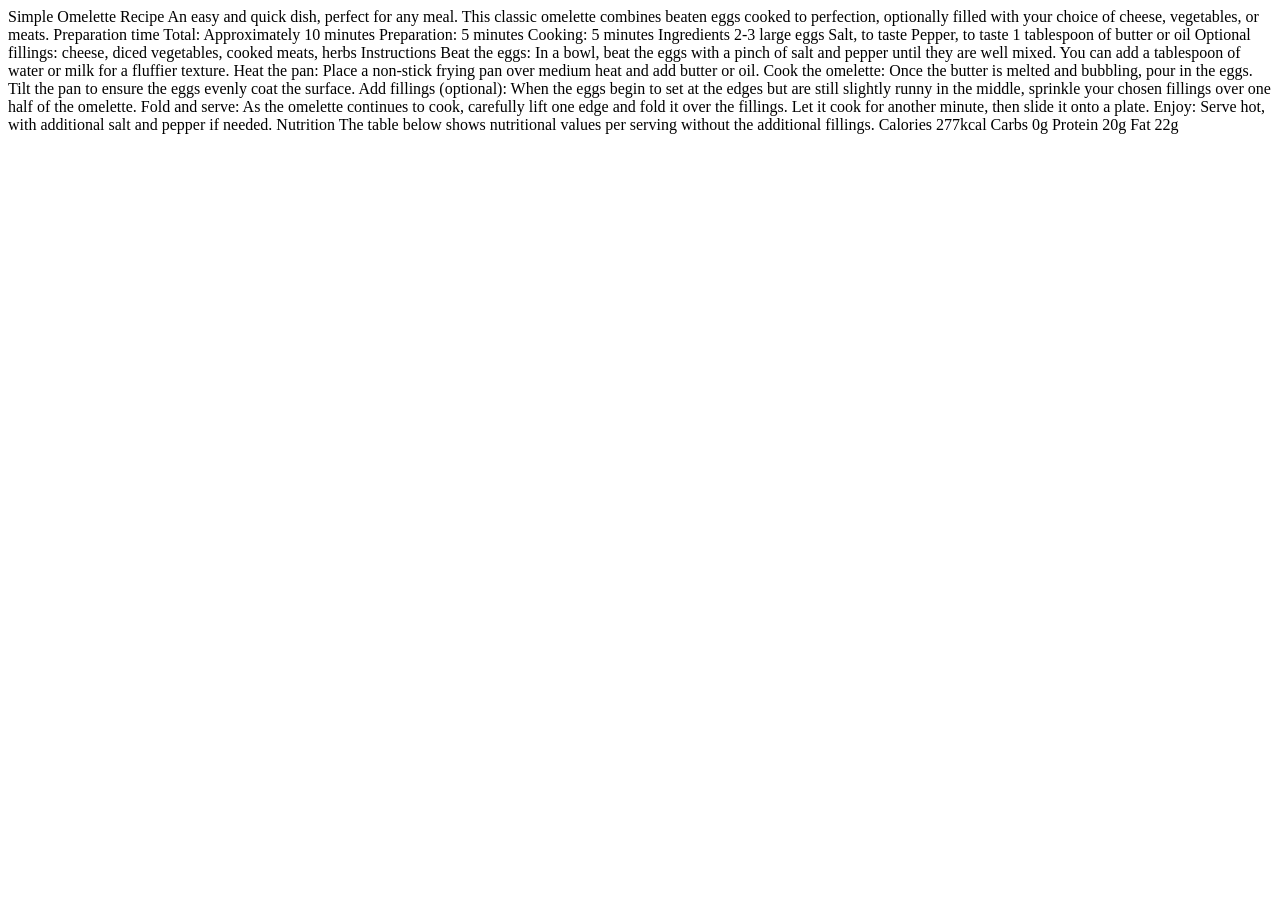
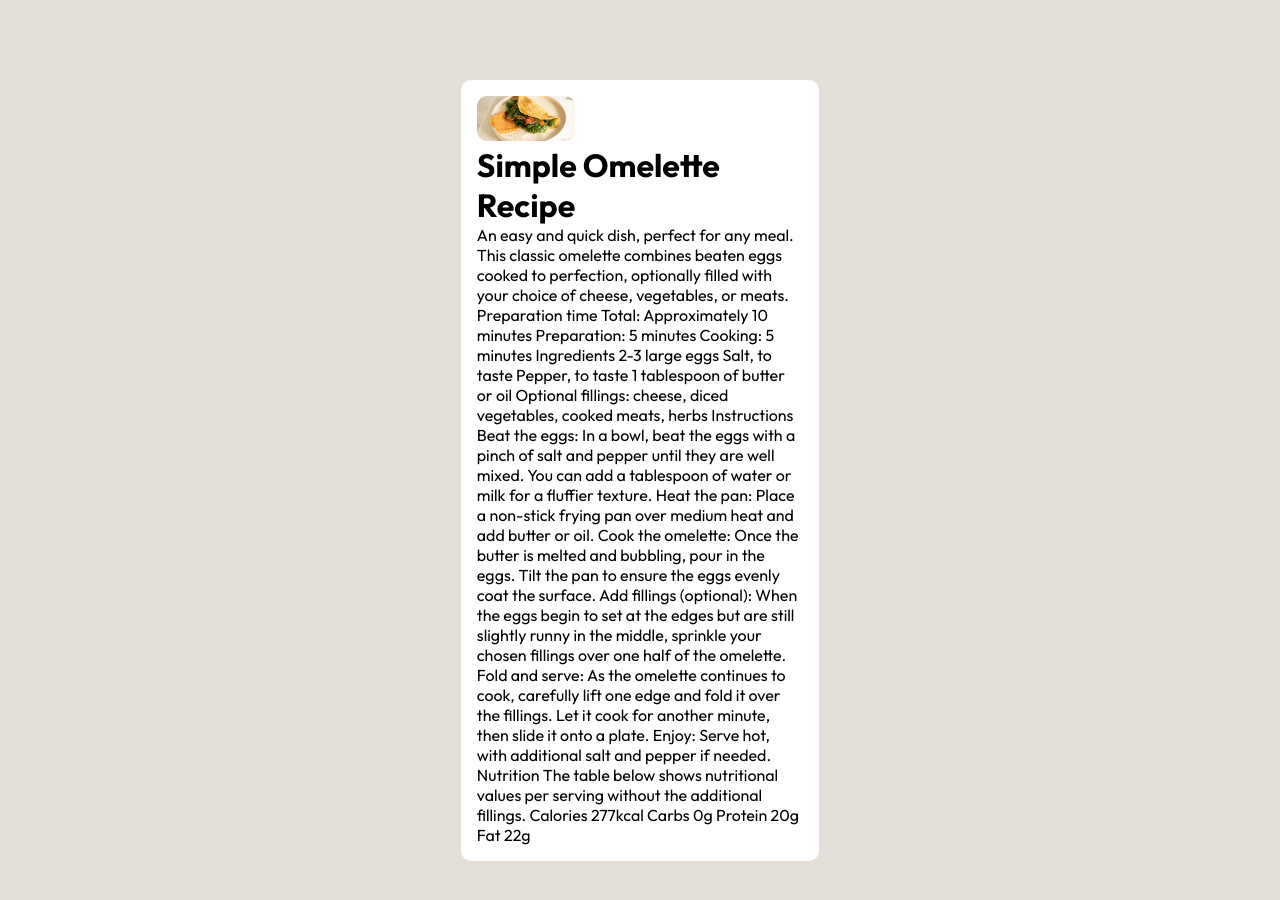
Before and after one commit to jesuspargavela/recipe-page, a plain HTML site: page index.html in a window 1280 px wide. Before the commit the page ends 800 px from the top, so only its background shows below. Drawn offline with Linux system fonts and the light colour scheme.

Commit message:
add html and css initial styles

```diff
--- a/index.html
+++ b/index.html
@@ -4,11 +4,19 @@
   <meta charset="UTF-8">
   <meta name="viewport" content="width=device-width, initial-scale=1.0"> <!-- displays site properly based on user's device -->
   <link rel="icon" type="image/png" sizes="32x32" href="./assets/images/favicon-32x32.png">
+  <link rel="stylesheet" href="styles.css">
+  <link rel="preconnect" href="https://fonts.googleapis.com">
+  <link rel="preconnect" href="https://fonts.gstatic.com" crossorigin>
+  <link href="https://fonts.googleapis.com/css2?family=Outfit:wght@400;600;700&family=Young+Serif&display=swap" rel="stylesheet">
   <title>Frontend Mentor | Recipe page</title>
 </head>
 <body>
 
-  Simple Omelette Recipe
+  <main class="container">
+
+    <img class="omelette-image" src="./assets/images/image-omelette.jpeg" alt="Omelette" />
+
+    <h1>Simple Omelette Recipe</h1>
 
     An easy and quick dish, perfect for any meal. This classic omelette combines beaten eggs cooked
     to perfection, optionally filled with your choice of cheese, vegetables, or meats.
@@ -60,5 +68,7 @@
 
     Fat
     22g
+  </main>
+
 </body>
 </html>
--- /dev/null
+++ b/styles.css
@@ -0,0 +1,38 @@
+* {
+  margin: 0;
+  padding: 0;
+  box-sizing: border-box;
+}
+
+:root {
+  --white: hsl(0, 0%, 100%);
+  --stone100: hsl(30, 54%, 90%);
+  --stone150: hsl(30, 18%, 87%);
+  --stone600: hsl(30, 10%, 34%);
+  --stone900: hsl(24, 5%, 18%);
+  --brown800: hsl(14, 45%, 36%);
+  --rose800: hsl(332, 51%, 32%);
+  --rose50: hsl(330, 100%, 98%);
+}
+
+body {
+  background-color: var(--stone150);
+  font-family: "Outfit", "Young Serif", sans-serif;
+  font-size: 16px;
+}
+
+.container {
+  margin: 5rem auto;
+  padding: 1rem;
+  background-color: var(--white);
+  max-width: 28%;
+}
+
+.omelette-image {
+  max-width: 30%;
+}
+
+.container,
+.omelette-image {
+  border-radius: 10px;
+}
```
Lines whose indentation alone changed are shown as unchanged.
